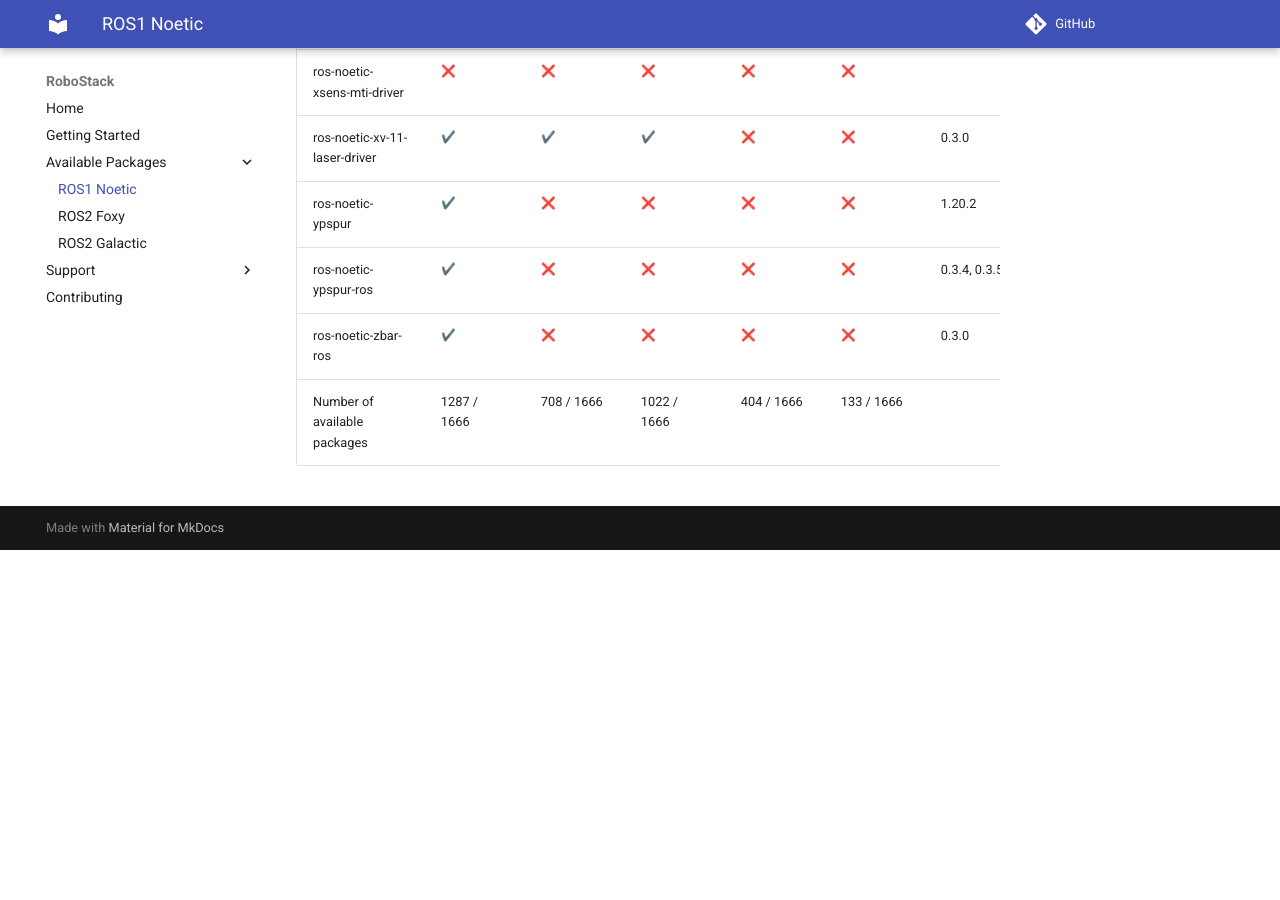
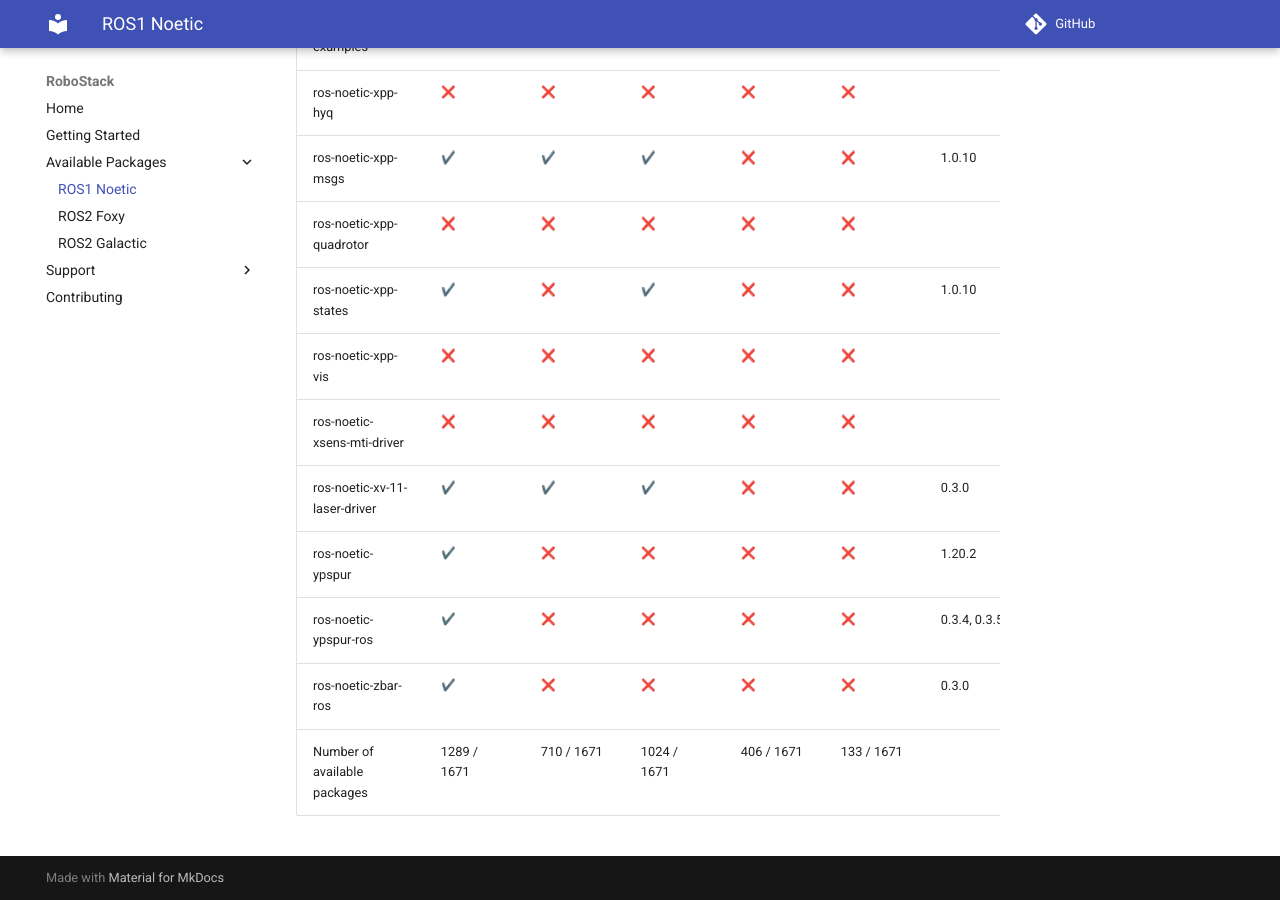
Before and after one commit to RoboStack/robostack.github.io, an MkDocs documentation site: the page built from docs/noetic.md, in a window 1280 px wide and 900 px high, scrolled down 121959 px. Built offline with MkDocs 1.6.1 and Material for MkDocs 9.7.7, drawn with Linux system fonts in a browser that asks for light colours; emoji names are drawn with the system emoji font; comment, search, counter and statistics services are not loaded; before the commit the page ends 122509 px from its top, so only the background shows below that; some of the changed text lies outside the part shown.

Commit message:
Update tables

```diff
--- a/docs/noetic.md
+++ b/docs/noetic.md
@@ -1666,4 +1671,4 @@
 | ros-noetic-ypspur | :heavy_check_mark: { data-sort='1' } | :x: { data-sort='0' } | :x: { data-sort='0' } | :x: { data-sort='0' } | :x: { data-sort='0' } | 1.20.2  |
 | ros-noetic-ypspur-ros | :heavy_check_mark: { data-sort='1' } | :x: { data-sort='0' } | :x: { data-sort='0' } | :x: { data-sort='0' } | :x: { data-sort='0' } | 0.3.4, 0.3.5  |
 | ros-noetic-zbar-ros | :heavy_check_mark: { data-sort='1' } | :x: { data-sort='0' } | :x: { data-sort='0' } | :x: { data-sort='0' } | :x: { data-sort='0' } | 0.3.0  |
-| Number of available packages |  1287 / 1666 | 708 / 1666 | 1022 / 1666 | 404 / 1666 | 133 / 1666 |
+| Number of available packages |  1289 / 1671 | 710 / 1671 | 1024 / 1671 | 406 / 1671 | 133 / 1671 |
```
Also changed, not shown: other parts of docs/noetic.md (+5 -0 lines), docs/galactic.md (+5 -2 lines).
